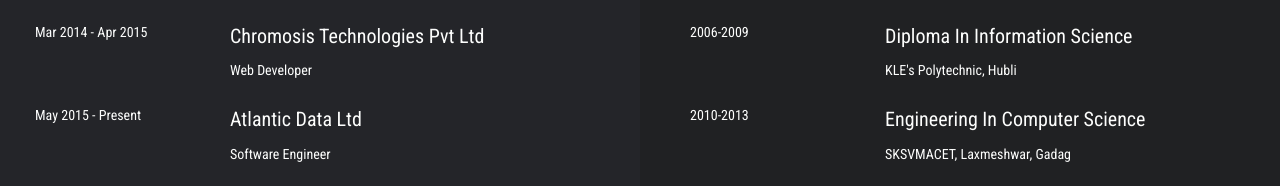
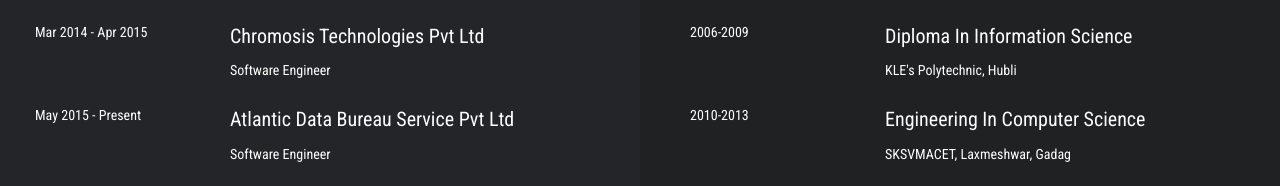
Before and after one commit to ishwarkatwe-zz/ishwarkatwe.github.io, a plain HTML site: page index.html in a window 1280 px wide. Shown: the part 588-774 px from the top of the page. Drawn offline with nearby package versions, Linux system fonts and the light colour scheme.

Commit message:
text correction

```diff
--- a/index.html
+++ b/index.html
@@ -71,7 +71,7 @@
                     </div>
                     <div class="col-md-8">
                         <p class="header">Chromosis Technologies Pvt Ltd</p>
-                        Web Developer
+                        Software Engineer
                     </div>
                 </div>
                 <div class="row margin-top-25 wow fadeInLeft" data-wow-delay="0.2s">
@@ -79,7 +79,7 @@
                         May 2015 - Present
                     </div>
                     <div class="col-md-8">
-                        <p class="header">Atlantic Data Ltd</p>
+                        <p class="header">Atlantic Data Bureau Service Pvt Ltd</p>
                         Software Engineer
                     </div>
                 </div>
```
